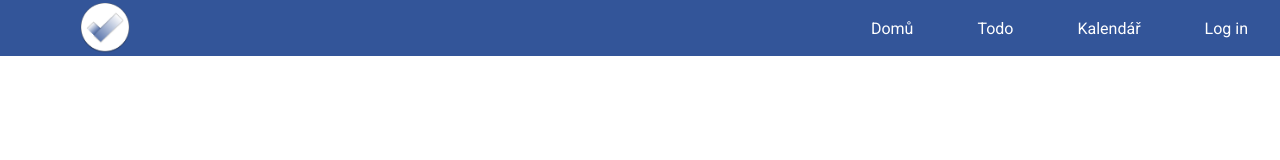
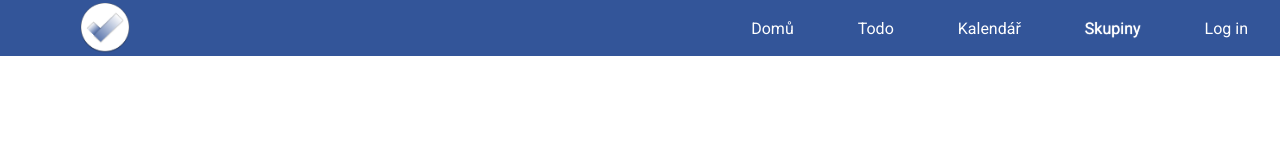
Before and after one commit to Wojtic/calendar-todo, a React (Create React App) app in the folder front-end/: page /groups in a window 1280 px wide. Shown: the top 160 px of the page. Built offline with nearby package versions, Linux system fonts and the light colour scheme.

Commit message:
Added groups page into nav

```diff
--- a/front-end/src/components/App.tsx
+++ b/front-end/src/components/App.tsx
@@ -6,6 +6,7 @@ import Calendar from "./Calendar/Calendar";
 import { BrowserRouter as Router, Route, Switch } from "react-router-dom";
 import { UserNameContext } from "./contexts/UserContext";
 import TodoList from "./Todo/TodoList";
+import Groups from "./Groups/Groups";
 
 export default function App() {
   const [userName, setUserName] = React.useState(null);
@@ -34,6 +35,7 @@ export default function App() {
             />
             <Route path="/calendar" exact component={Calendar} />
             <Route path="/todo" exact component={TodoList} />
+            <Route path="/groups" exact component={Groups} />
           </Switch>
         </main>
       </UserNameContext.Provider>
--- /dev/null
+++ b/front-end/src/components/Groups/Groups.tsx
@@ -0,0 +1,5 @@
+import React from "react";
+
+export default function Groups() {
+  return <div></div>;
+}
--- a/front-end/src/components/Navigation/Navigation.tsx
+++ b/front-end/src/components/Navigation/Navigation.tsx
@@ -38,6 +38,14 @@ const Navigation: FC = () => {
             Kalendář
           </NavLink>
         </li>
+        <li>
+          <NavLink
+            activeStyle={{ textShadow: "0px 0px 1px white" }}
+            to="groups"
+          >
+            Skupiny
+          </NavLink>
+        </li>
         {userName == null ? (
           <li>
             <NavLink
```
